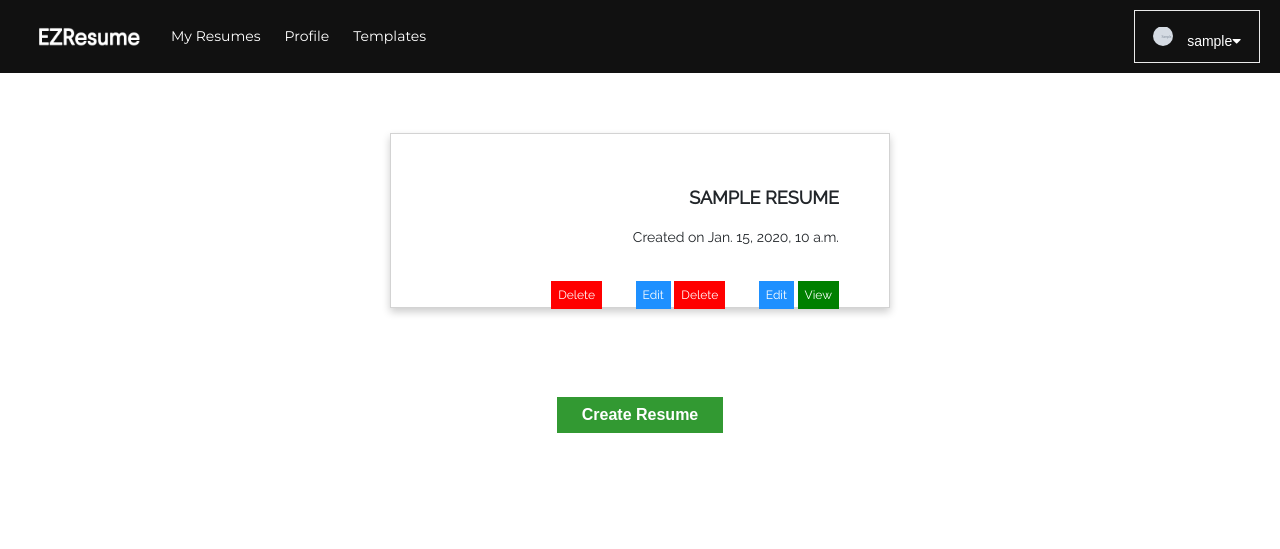
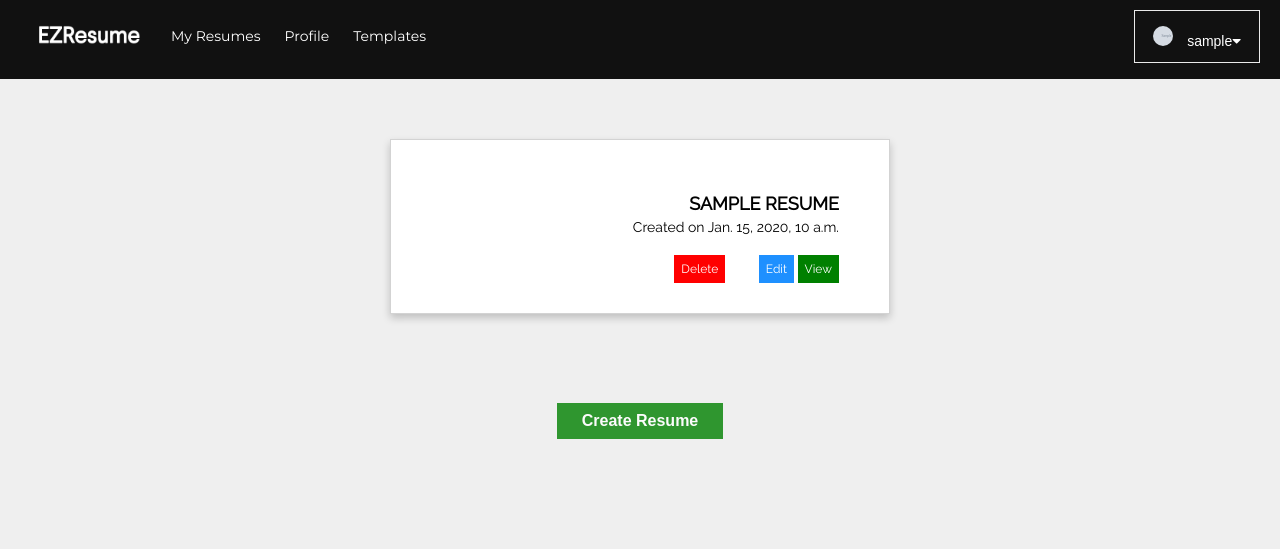
Before and after one commit to Felixoh/CVBuilder, a Django app: page /resumes/ in a window 1280 px wide. Shown: the top 549 px of the page. Run offline with Django 3.2, Linux system fonts and the light colour scheme; a user stored in the database is signed in; tables that the repository leaves empty hold one stand-in row (values such as "Sample post"); grey boxes marked "Sample" are stand-in pictures; some libraries are stand-ins or nearby versions.

Commit message:
Modified

```diff
--- a/resume/models.py
+++ b/resume/models.py
@@ -108,7 +108,7 @@
 
 
 class Profile(models.Model):
-    user = models.OneToOneField(settings.AUTH_USER_MODEL, on_delete=models.CASCADE)
+    user = models.OneToOneField(User, on_delete=models.CASCADE)
     job_title = models.CharField(max_length=255, blank=True)
     phone_number = models.CharField(max_length=255, blank=True)
     address = models.CharField(max_length=255, blank=True)
--- a/resume/templates/resume/layout.html
+++ b/resume/templates/resume/layout.html
@@ -11,7 +11,7 @@
     <link rel="stylesheet" type="text/css" href="{% static 'bootstrap/css/bootstrap.css' %}"> -->
     <!-- <link rel="stylesheet" type="text/css" href="{% static 'bootstrap/css/bootstrap-reboot.css' %}"> -->
 
-    <link rel="stylesheet" type="text/css" href="{% static 'bootstrap/css/bootstrap.css' %}">
+    <!-- <link rel="stylesheet" type="text/css" href="{% static 'bootstrap/css/bootstrap.css' %}"> -->
 	<link rel="stylesheet" type="text/css" href="{% static 'resume/css/main.css'%}">
 	<link rel="stylesheet" type="text/css" href="resume/css/jquery-ui.css">
 	<link rel="stylesheet" type="text/css" href="https://use.fontawesome.com/releases/v5.3.1/css/all.css" integrity="sha384-mzrmE5qonljUremFsqc01SB46JvROS7bZs3IO2EmfFsd15uHvIt+Y8vEf7N7fWAU" crossorigin="anonymous">
--- a/resume/templates/resume/my_resume.html
+++ b/resume/templates/resume/my_resume.html
@@ -12,10 +12,8 @@
                 <div class="button-row">
                     <a href="{% url 'delete-resume' pk=resume.id %}" class="confirm-delete">Delete</a>
                     <a href="{% url 'edit-resume' pk=resume.id %}" class="edit-resume">Edit</a>
+                    <a href="#" class="view-resume">View</a>
 
-                    <a href="#" class="confirm-delete">Delete</a>
-                    <a href="#" class="edit-resume">Edit</a>
-                    <a href="#" class="view-resume">View</a>
                 </div>
             </div>
         </div>
@@ -23,7 +21,7 @@
         <div class="empty-state-box">
             <img src="{% static 'resume/images/resume-empty-icon.png' %}" class="centered">
             <p class="empty-state-text"><b>You do not have any Resumes now </b><br>Create one and
-                start building your  first resume</p>
+                start building your  First Resume Page</p>
         </div>
 
     {% endfor %}
--- a/resume/urls.py
+++ b/resume/urls.py
@@ -16,12 +16,13 @@
 urlpatterns = [
 	path('',views.home,name='home'),
 	path('base',views.base,name='base'),
-
 	path('resumes/', views.my_resumes, name='my-resumes'),
 
 	path('resume/create/',ResumeWizard.as_view(views.FORMS), name='create-resume'),
 	path('edit/resume/<int:pk>/', views.ResumeWizard.as_view(views.FORMS), name='edit-resume'),
 	path('delete/<int:pk>/', views.delete_resume, name='delete-resume'),
+
+	# path('resume/<int:pk>/choose/', views.choose, name='choose'),
 
 	path('login/', auth_views.LoginView.as_view(template_name='users/login.html'), name='login'),
 	path('logout/', auth_views.LogoutView.as_view(template_name='users/logout.html'), name='logout'),
@@ -30,3 +31,6 @@
 	path('register/', views.register, name='register'),
 	path('accounts/', include('allauth.urls')),
 ]
+if settings.DEBUG:
+    urlpatterns += static(settings.MEDIA_URL, document_root=settings.MEDIA_ROOT)
+    urlpatterns += static(settings.STATIC_URL, document_root=settings.STATIC_ROOT)
--- a/resume/views.py
+++ b/resume/views.py
@@ -37,6 +37,11 @@
 
 	return render(request,'resume/layout.html')
 
+def choose(request,pk):
+	user = request.user
+	pp_url = user.profile.profile_pic.url.strip('/')
+	resume = Resume.objects.get(pk=pk)
+
 def base(request):
 
 	return render(request,'resume/base.html')
@@ -58,7 +63,10 @@
     if request.method == 'POST':
         form = CustomUserCreationForm(request.POST)
         if form.is_valid():
+        	#Do some action before saving the user to the database
             user = form.save(commit=False)
+            user.is_active = True
+            user.save()
             return redirect('home')
     else:
         form = CustomUserCreationForm()
@@ -78,7 +86,7 @@
             u_form.save()
             p_form.save()
             messages.success(request, 'Your profile has been saved!')
-            return HttpResponseRedirect(reverse('resumes:edit-profile'))
+            return HttpResponseRedirect(reverse('edit-profile'))
     else:
         u_form = CustomUserChangeForm(instance=request.user)
         p_form = ProfileUpdateForm(instance=request.user.profile)
```
Also changed, not shown: profile-pics/2018_BMW_X2_xDrive20D_M_Sport_X_Automatic_2.0.jpeg (added), profile-pics/73240141_587835391975176_8706386651636563968_n.jpeg (added), profile-pics/IMG_20191227_103016.jpeg (added), profile-pics/IMG_20201201_010102.jpeg (added), profile-pics/IMG_20201201_010102_AH4N0n6.jpeg (added), profile-pics/photo_2019-08-20_15-46-21.jpeg (added).
